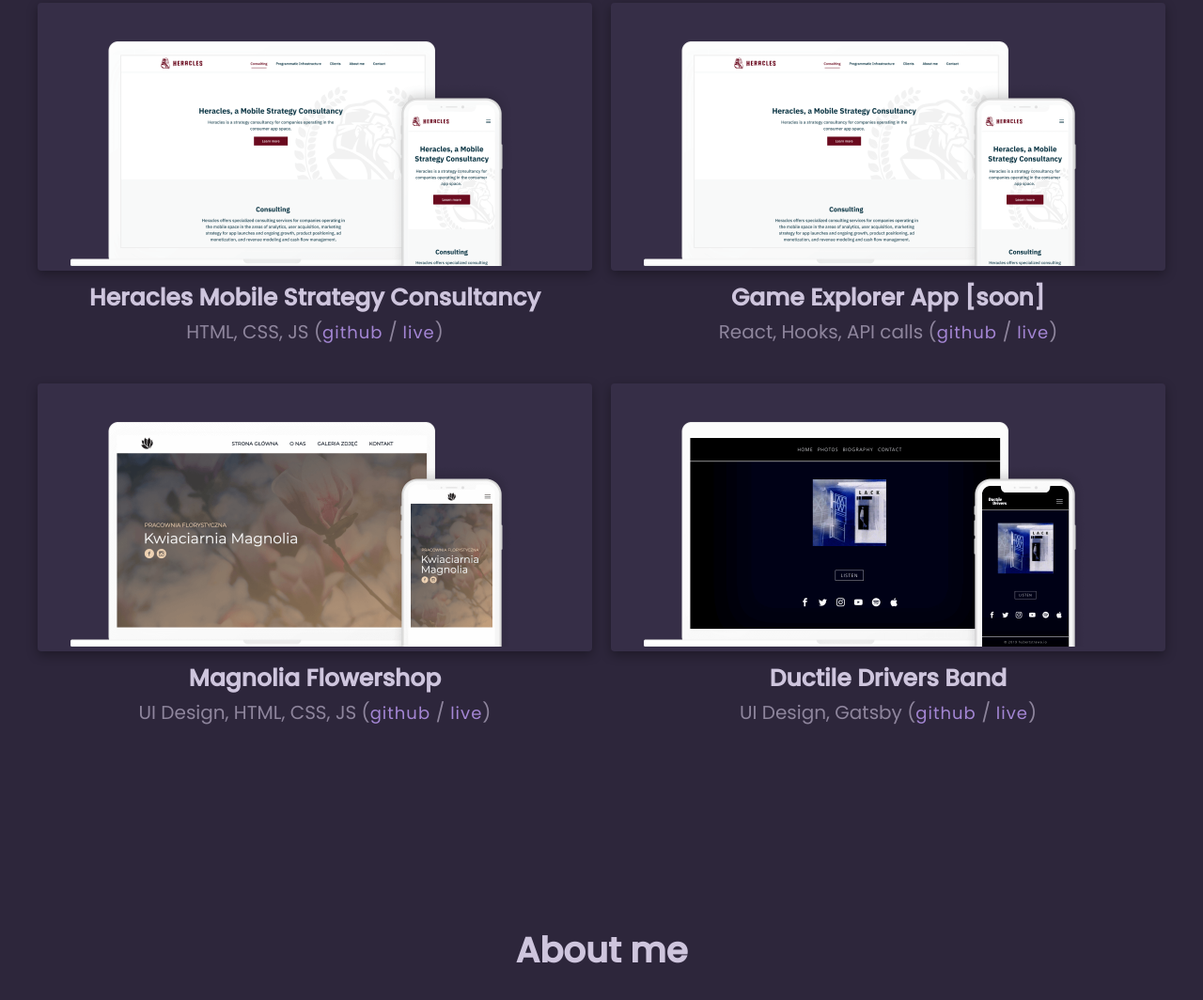
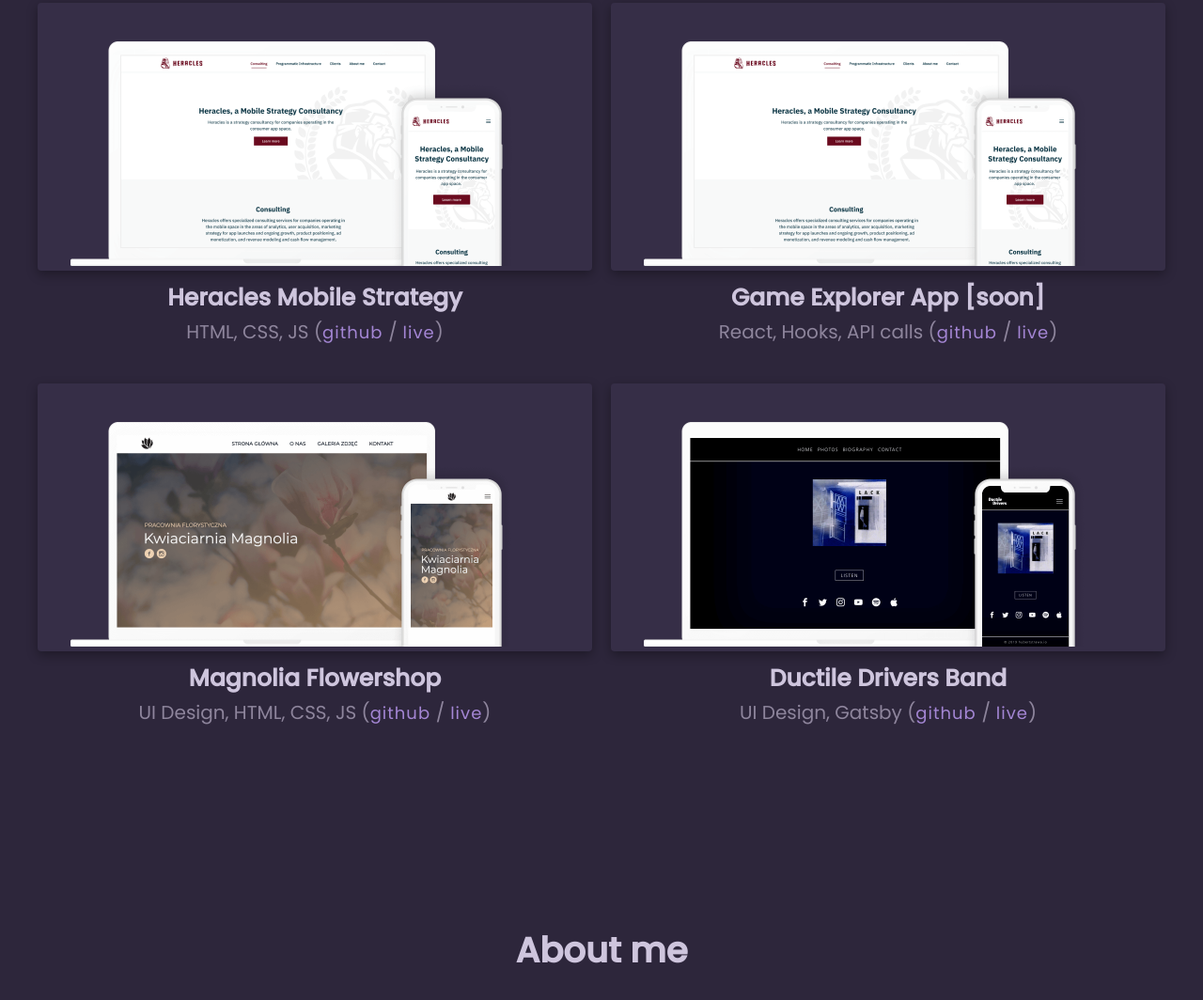
Before and after one commit to hubertstrawa/hubertstrawa-website, a Gatsby site: page / in a window 1280 px wide. Shown: the part 977-2041 px from the top of the page at 94% size. Built offline with nearby package versions, Linux system fonts and the light colour scheme; Gatsby itself is replaced by a stand-in of ours.

Commit message:
quick change

```diff
--- a/src/components/Work.js
+++ b/src/components/Work.js
@@ -89,7 +89,7 @@ const Work = () => {
           <div>
             <img src={item} alt="Heracles Website"/>
           </div>
-          <h4>Heracles Mobile Strategy Consultancy</h4>
+          <h4>Heracles Mobile Strategy</h4>
           <p>HTML, CSS, JS (<a href="https://heracles-website.netlify.com/" target="_blank" rel="noopener noreferrer">github </a>/<a href="https://heracles-website.netlify.com/" target="_blank" rel="noopener noreferrer"> live</a>)</p>
         </Item>
         <Item>
```
